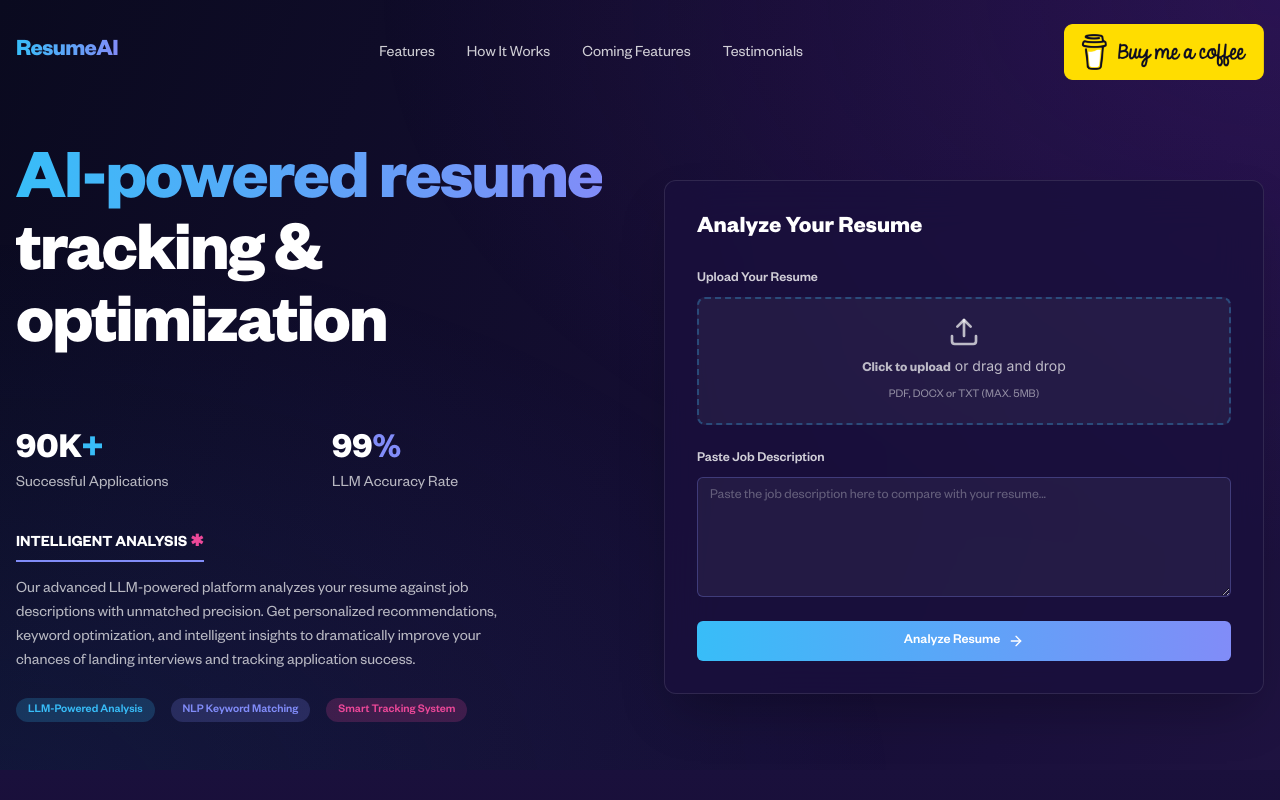
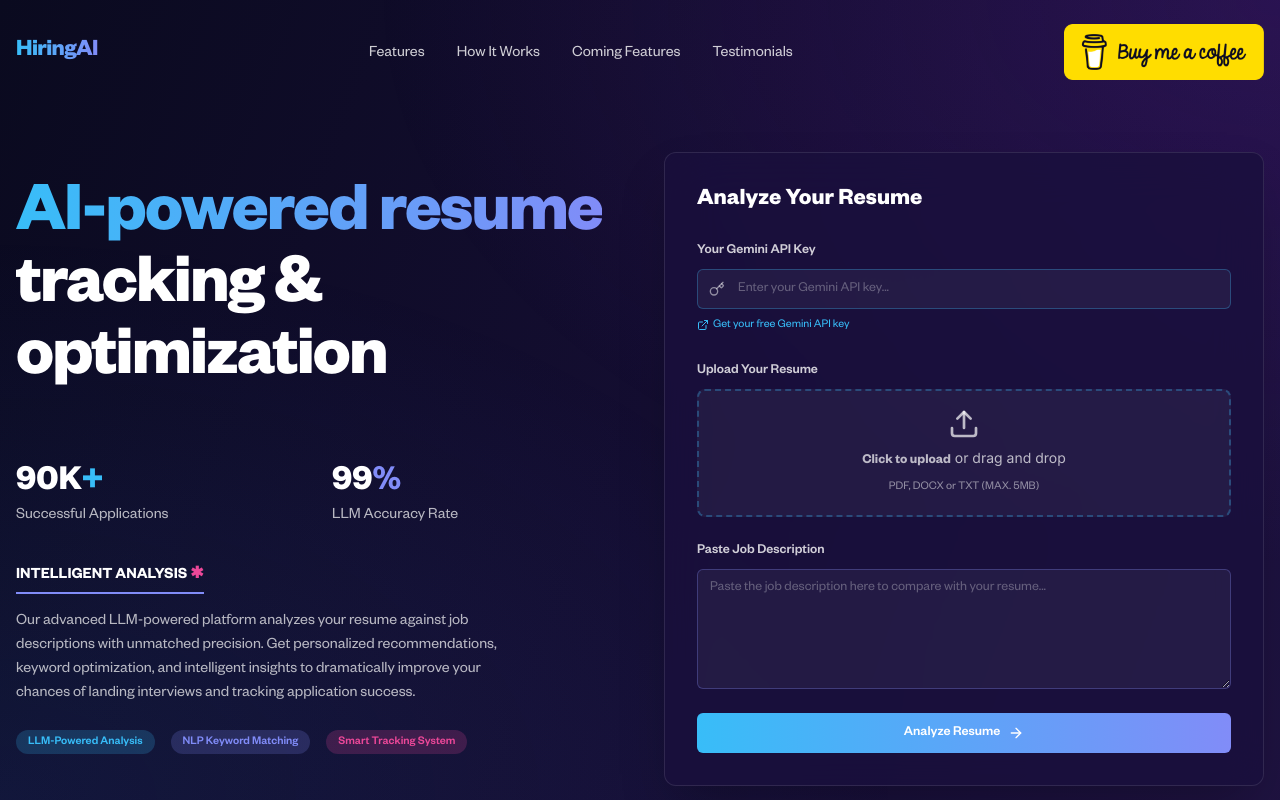
Before and after one commit to Rustix69/ResumeFrontend, a Next.js app: page / in a window 1280 px wide. Shown: the top 800 px of the page. Built offline with nearby package versions, Linux system fonts and the light colour scheme; no server answers.

Commit message:
Workflow Changed

```diff
--- a/app/layout.tsx
+++ b/app/layout.tsx
@@ -11,13 +11,13 @@ const inter = Inter({
 })
 
 export const metadata: Metadata = {
-  title: "ResumeAI - Optimize Your Resume for ATS",
+  title: "HiringAI - Optimize Your Resume for ATS",
   description: "AI-powered resume analysis to help you pass ATS screenings and get more interviews.",
   metadataBase: new URL(process.env.NEXT_PUBLIC_BASE_URL || 'https://resume.rustix.in'),
   keywords: ["resume optimizer", "ATS tracker", "AI resume analysis", "job application tracker", "resume keywords", "interview success", "career tools"],
-  authors: [{ name: 'ResumeAI' }],
-  creator: 'ResumeAI',
-  publisher: 'ResumeAI',
+  authors: [{ name: 'HiringAI' }],
+  creator: 'HiringAI',
+  publisher: 'HiringAI',
   formatDetection: {
     email: false,
     address: false,
@@ -27,23 +27,23 @@ export const metadata: Metadata = {
     type: 'website',
     locale: 'en_US',
     url: '/',
-    title: 'ResumeAI - AI-Powered Resume ATS Tracker & Optimizer',
-    description: 'Boost your job hunt with ResumeAI. Our AI-powered platform analyzes your resume against job descriptions to optimize keywords, track applications, and improve interview chances.',
-    siteName: 'ResumeAI',
+    title: 'HiringAI - AI-Powered Resume ATS Tracker & Optimizer',
+    description: 'Boost your job hunt with HiringAI. Our AI-powered platform analyzes your resume against job descriptions to optimize keywords, track applications, and improve interview chances.',
+    siteName: 'HiringAI',
     images: [
       {
         url: '/resume-logo.svg',
         width: 512,
         height: 512,
-        alt: 'ResumeAI - AI-Powered Resume ATS Tracker & Optimizer',
+        alt: 'HiringAI - AI-Powered Resume ATS Tracker & Optimizer',
       },
     ],
   },
   twitter: {
     card: 'summary_large_image',
-    title: 'ResumeAI - AI-Powered Resume ATS Tracker & Optimizer',
-    description: 'Boost your job hunt with ResumeAI. Our AI-powered platform analyzes your resume against job descriptions to optimize keywords, track applications, and improve interview chances.',
-    creator: '@resumeai',
+    title: 'HiringAI - AI-Powered Resume ATS Tracker & Optimizer',
+    description: 'Boost your job hunt with HiringAI. Our AI-powered platform analyzes your resume against job descriptions to optimize keywords, track applications, and improve interview chances.',
+    creator: '@HiringAI',
     images: ['/resume-logo.svg'],
   },
   robots: {
@@ -80,7 +80,7 @@ export const metadata: Metadata = {
     canonical: '/',
     types: {
       'application/rss+xml': [
-        { url: '/rss/feed.xml', title: 'ResumeAI Blog RSS Feed' },
+        { url: '/rss/feed.xml', title: 'HiringAI Blog RSS Feed' },
       ],
     },
   },
--- a/app/page.tsx
+++ b/app/page.tsx
@@ -17,9 +17,9 @@ export default function Home() {
   const jsonLd = {
     "@context": "https://schema.org",
     "@type": "WebApplication",
-    "name": "ResumeAI - AI-Powered Resume ATS Tracker & Optimizer",
+    "name": "HiringAI - AI-Powered Resume ATS Tracker & Optimizer",
     "url": process.env.NEXT_PUBLIC_BASE_URL || "https://resume-ats-tracker.vercel.app",
-    "description": "Boost your job hunt with ResumeAI. Our AI-powered platform analyzes your resume against job descriptions to optimize keywords, track applications, and improve interview chances.",
+    "description": "Boost your job hunt with HiringAI. Our AI-powered platform analyzes your resume against job descriptions to optimize keywords, track applications, and improve interview chances.",
     "applicationCategory": "BusinessApplication",
     "operatingSystem": "All",
     "logo": process.env.NEXT_PUBLIC_BASE_URL ? `${process.env.NEXT_PUBLIC_BASE_URL}/resume-logo.svg` : "https://resume-ats-tracker.vercel.app/resume-logo.svg",
@@ -65,8 +65,8 @@ export default function Home() {
       <header className="container mx-auto px-4 py-6 relative z-10">
         <div className="flex items-center justify-between">
           <div className="text-white text-2xl font-bold font-founder-grotesk tracking-tight flex items-center">
-            <Link href="/" aria-label="ResumeAI Home" className="flex items-center">
-              <span className="text-transparent bg-clip-text bg-gradient-to-r from-[#38bdf8] to-[#818cf8]">ResumeAI</span>
+            <Link href="/" aria-label="HiringAI Home" className="flex items-center">
+              <span className="text-transparent bg-clip-text bg-gradient-to-r from-[#38bdf8] to-[#818cf8]">HiringAI</span>
             </Link>
           </div>
 
@@ -287,7 +287,7 @@ export default function Home() {
               </span>
             </h2>
             <p className="text-white/70 max-w-2xl mx-auto font-founder-grotesk text-sm md:text-base">
-              We're constantly improving ResumeAI with exciting new features to enhance your job search experience.
+              We're constantly improving HiringAI with exciting new features to enhance your job search experience.
             </p>
           </div>
 
@@ -381,7 +381,7 @@ export default function Home() {
 
           <div className="grid grid-cols-1 md:grid-cols-3 gap-6 md:gap-8">
             <TestimonialCard
-              quote="After optimizing my resume with ResumeAI, I received callbacks from 3 companies within a week. The keyword analysis was incredibly helpful!"
+              quote="After optimizing my resume with HiringAI, I received callbacks from 3 companies within a week. The keyword analysis was incredibly helpful!"
               author="Sarah J."
               role="Software Engineer"
               rating={5}
@@ -415,12 +415,12 @@ export default function Home() {
                 </span>
                 by rustix69
               </p>
-              <p>© {new Date().getFullYear()} ResumeAI. All rights reserved.</p>
+              <p>© {new Date().getFullYear()} HiringAI. All rights reserved.</p>
             </div>
 
             {/* Medium and up screen layout */}
             <p className="hidden md:flex text-white font-founder-grotesk text-sm items-center justify-center gap-2">
-              © {new Date().getFullYear()} ResumeAI. All rights reserved. Made with
+              © {new Date().getFullYear()} HiringAI. All rights reserved. Made with
               <span className="text-[#ec4899]">
                 ❤️
               </span>
--- a/app/scores/page.tsx
+++ b/app/scores/page.tsx
@@ -143,7 +143,7 @@ export default function ScoresPage() {
   const jsonLd = {
     "@context": "https://schema.org",
     "@type": "WebPage",
-    "name": "Resume Analysis Results - ResumeAI",
+    "name": "Resume Analysis Results - HiringAI",
     "description": analysisData.summary,
     "logo": process.env.NEXT_PUBLIC_BASE_URL ? `${process.env.NEXT_PUBLIC_BASE_URL}/resume-logo.svg` : "https://resume-ats-tracker.vercel.app/resume-logo.svg",
     "mainEntity": {
@@ -188,8 +188,8 @@ export default function ScoresPage() {
       <header className="container mx-auto px-4 py-6 relative z-10">
         <div className="flex items-center justify-between">
           <div className="text-white text-2xl font-bold font-founder-grotesk tracking-tight flex items-center">
-            <Link href="/" aria-label="ResumeAI Home" className="flex items-center">
-              <span className="text-transparent bg-clip-text bg-gradient-to-r from-[#38bdf8] to-[#818cf8]">ResumeAI</span>
+            <Link href="/" aria-label="HiringAI Home" className="flex items-center">
+              <span className="text-transparent bg-clip-text bg-gradient-to-r from-[#38bdf8] to-[#818cf8]">HiringAI</span>
             </Link>
           </div>
           <nav className="hidden md:flex items-center space-x-8">
@@ -359,12 +359,12 @@ export default function ScoresPage() {
                 </motion.span>
                 by rustix69
               </p>
-              <p>© {new Date().getFullYear()} ResumeAI. All rights reserved.</p>
+              <p>© {new Date().getFullYear()} HiringAI. All rights reserved.</p>
             </div>
 
             {/* Medium and up screen layout */}
             <p className="hidden md:flex text-white font-founder-grotesk text-sm items-center justify-center gap-2">
-              © {new Date().getFullYear()} ResumeAI. All rights reserved. Made with
+              © {new Date().getFullYear()} HiringAI. All rights reserved. Made with
               <motion.span
                 className="text-[#ec4899]"
                 animate={{ scale: [1, 1.2, 1] }}
--- a/app/services/resume-api.ts
+++ b/app/services/resume-api.ts
@@ -2,11 +2,14 @@
  * API service for resume evaluation
  */
 
-export async function evaluateResume(resumeFile: File, jobDescription: string) {
+export async function evaluateResume(resumeFile: File, jobDescription: string, apiKey?: string) {
   try {
     const formData = new FormData();
     formData.append('resume', resumeFile);
     formData.append('jobDescription', jobDescription);
+    if (apiKey) {
+      formData.append('apiKey', apiKey);
+    }
 
     // Use the environment variable for the backend URL
     const backendUrl = process.env.NEXT_PUBLIC_BACKEND_URL;
--- a/components/file-upload.tsx
+++ b/components/file-upload.tsx
@@ -7,7 +7,8 @@ import { useRouter } from "next/navigation"
 import Image from "next/image"
 import { Button } from "@/components/ui/button"
 import { Textarea } from "@/components/ui/textarea"
-import { Upload, FileText, ArrowRight } from "lucide-react"
+import { Input } from "@/components/ui/input"
+import { Upload, FileText, ArrowRight, Key, ExternalLink } from "lucide-react"
 import { ProcessingAnimation } from "@/components/processing-animation"
 import { evaluateResume } from "@/app/services/resume-api"
 import { toast } from "sonner"
@@ -16,6 +17,7 @@ export function FileUpload() {
   const router = useRouter()
   const [file, setFile] = useState<File | null>(null)
   const [jobDescription, setJobDescription] = useState("")
+  const [apiKey, setApiKey] = useState("")
   const [isProcessing, setIsProcessing] = useState(false)
   const [uploadStep, setUploadStep] = useState(0)
 
@@ -39,6 +41,11 @@ export function FileUpload() {
       return;
     }
 
+    if (!apiKey) {
+      toast.error("Please enter your Gemini API key");
+      return;
+    }
+
     setIsProcessing(true);
     setUploadStep(1);
 
@@ -51,7 +58,7 @@ export function FileUpload() {
       setTimeout(() => setUploadStep(3), 1000);
 
       // Call API - this is the long-running step
-      const result = await evaluateResume(file, jobDescription);
+      const result = await evaluateResume(file, jobDescription, apiKey);
 
       // Store result
       localStorage.setItem('resumeAnalysisResult', JSON.stringify(result));
@@ -85,6 +92,35 @@ export function FileUpload() {
 
   return (
     <form onSubmit={handleSubmit} className="space-y-6">
+      <div className="space-y-2">
+        <label htmlFor="apiKey" className="block text-sm font-medium text-white/80 font-founder-grotesk">
+          Your Gemini API Key
+        </label>
+        <div className="relative">
+          <div className="absolute left-3 top-1/2 -translate-y-1/2">
+            <Key className="w-4 h-4 text-white/50" />
+          </div>
+          <Input
+            id="apiKey"
+            type="password"
+            placeholder="Enter your Gemini API key..."
+            className="pl-10 bg-white/5 border-[#38bdf8]/30 focus:border-[#38bdf8] focus:ring-[#38bdf8] placeholder:text-white/30 text-white font-founder-grotesk"
+            value={apiKey}
+            onChange={(e) => setApiKey(e.target.value)}
+            aria-label="Gemini API Key"
+          />
+        </div>
+        <a
+          href="https://aistudio.google.com/app/apikey"
+          target="_blank"
+          rel="noopener noreferrer"
+          className="inline-flex items-center gap-1 text-xs text-[#38bdf8] hover:text-[#818cf8] transition-colors font-founder-grotesk mt-1"
+        >
+          <ExternalLink className="w-3 h-3" />
+          Get your free Gemini API key
+        </a>
+      </div>
+
       <div className="space-y-2">
         <label htmlFor="resume" className="block text-sm font-medium text-white/80 font-founder-grotesk">
           Upload Your Resume
```
Also changed, not shown: public/site.webmanifest, 1 other file (tests, documents, lock files or other folders).
